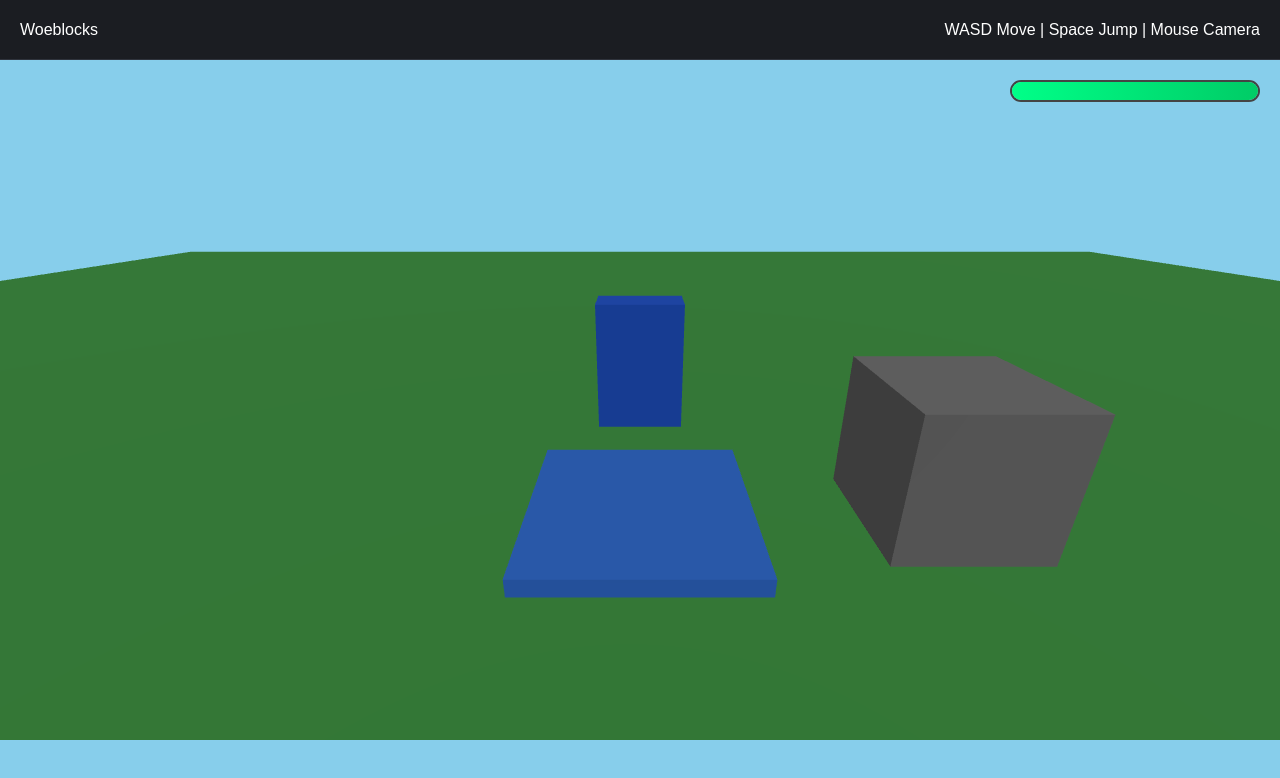
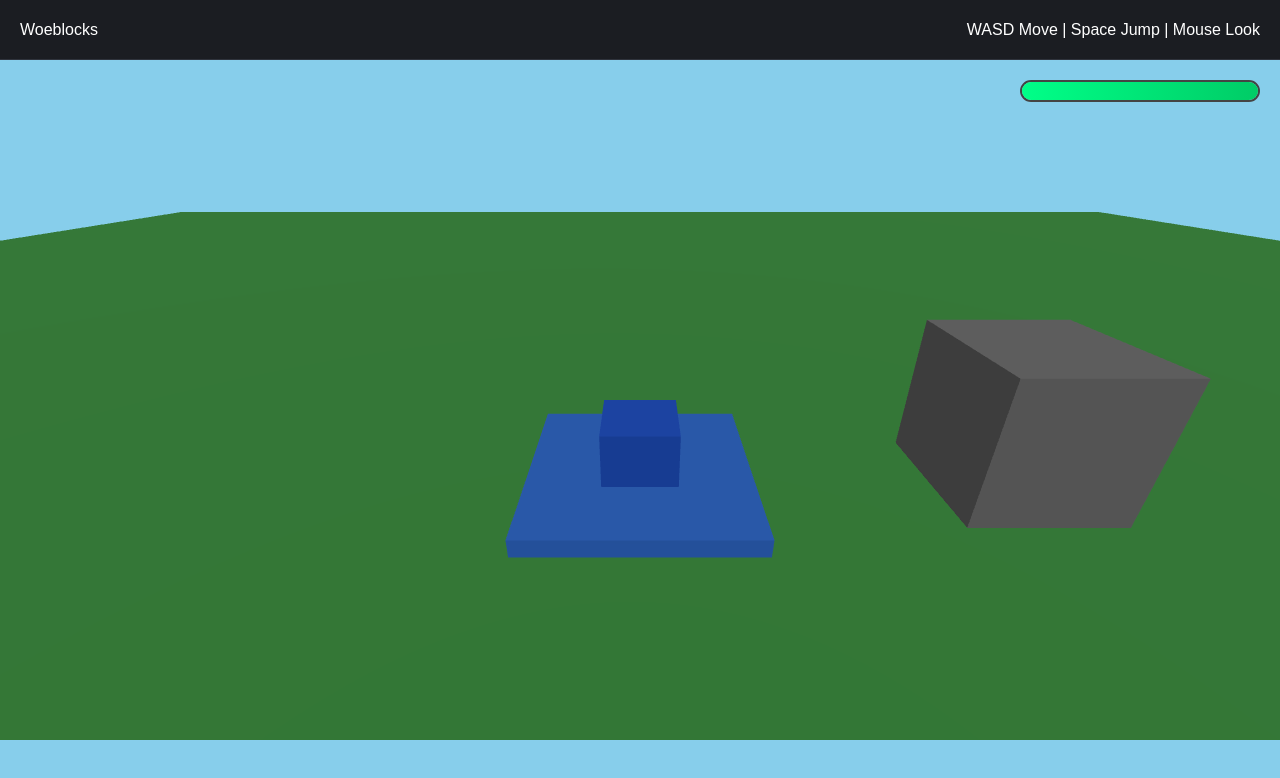
Before and after one commit to steamerek7/WoeblocksPlayer, a plain HTML site: page ui/launcher/homepage/GamePage.html in a window 1280 px wide. Drawn offline with nearby package versions, Linux system fonts and the light colour scheme; animation ran at ten frames a second.

Commit message:
Update GamePage.html

```diff
--- a/ui/launcher/homepage/GamePage.html
+++ b/ui/launcher/homepage/GamePage.html
@@ -3,7 +3,7 @@
 <head>
 <meta charset="UTF-8">
 <meta name="viewport" content="width=device-width, initial-scale=1.0">
-<title>Woeblocks Engine</title>
+<title>Woeblocks Engine Fixed</title>
 
 <style>
 
@@ -31,15 +31,15 @@ body{
     align-items:center;
     justify-content:space-between;
     padding:0 20px;
+    color:white;
     z-index:10;
-    color:white;
 }
 
 .healthContainer{
     position:absolute;
     top:80px;
     right:20px;
-    width:250px;
+    width:240px;
     height:22px;
     background:#2b2b2b;
     border-radius:999px;
@@ -54,7 +54,7 @@ body{
     background:linear-gradient(to right,#00ff88,#00cc66);
 }
 
-canvas{ display:block; }
+canvas{display:block;}
 
 </style>
 </head>
@@ -63,7 +63,7 @@ canvas{ display:block; }
 
 <div class="topbar">
     <div>Woeblocks</div>
-    <div>WASD Move | Space Jump | Mouse Camera</div>
+    <div>WASD Move | Space Jump | Mouse Look</div>
 </div>
 
 <div class="healthContainer">
@@ -74,26 +74,37 @@ canvas{ display:block; }
 
 <script>
 
-/* ===================== SCENE ===================== */
+/* =========================
+   SCENE
+========================= */
 
 const scene = new THREE.Scene();
 scene.background = new THREE.Color(0x87ceeb);
 
-/* ===================== CAMERA ===================== */
+/* =========================
+   CAMERA
+========================= */
 
 const camera = new THREE.PerspectiveCamera(
-75, window.innerWidth/window.innerHeight, 0.1, 1000
+75,
+window.innerWidth/window.innerHeight,
+0.1,
+1000
 );
 
 camera.position.set(0,8,12);
 
-/* ===================== RENDERER ===================== */
+/* =========================
+   RENDERER
+========================= */
 
 const renderer = new THREE.WebGLRenderer({antialias:true});
-renderer.setSize(window.innerWidth, window.innerHeight);
+renderer.setSize(window.innerWidth,window.innerHeight);
 document.body.appendChild(renderer.domElement);
 
-/* ===================== LIGHT ===================== */
+/* =========================
+   LIGHT
+========================= */
 
 scene.add(new THREE.AmbientLight(0xffffff,0.6));
 
@@ -101,9 +112,11 @@ const sun = new THREE.DirectionalLight(0xffffff,1);
 sun.position.set(20,30,20);
 scene.add(sun);
 
-/* ===================== WORLD ===================== */
+/* =========================
+   WORLD OBJECTS
+========================= */
 
-function box(w,h,d,color,x,y,z,anchored=true){
+function createBox(w,h,d,x,y,z,color,anchored=true){
     const m = new THREE.Mesh(
         new THREE.BoxGeometry(w,h,d),
         new THREE.MeshStandardMaterial({color})
@@ -114,65 +127,63 @@ function box(w,h,d,color,x,y,z,anchored=true){
     return m;
 }
 
-const baseplate = box(120,1,120,0x4caf50,0,-0.5,0,true);
-const spawn = box(6,1,6,0x3b82f6,0,0,0,true);
-const pushBox = box(4,4,4,0x888888,8,2,0,false);
+const baseplate = createBox(120,1,120,0,-0.5,0,0x4caf50,true);
+const spawn = createBox(6,1,6,0,0,0,0x3b82f6,true);
+const pushBox = createBox(4,4,4,10,2,0,0x888888,false);
 
-/* ===================== PLAYER ===================== */
+/* =========================
+   PLAYER (TORSO ONLY)
+========================= */
 
-const player = new THREE.Group();
+const player = new THREE.Mesh(
+new THREE.BoxGeometry(2,3,2),
+new THREE.MeshStandardMaterial({color:0x2563eb})
+);
+
+player.position.set(0,2,0);
 scene.add(player);
 
-const body = new THREE.Mesh(
-new THREE.BoxGeometry(2,3,1),
-new THREE.MeshStandardMaterial({color:0x2563eb})
-);
-body.position.y = 4;
-player.add(body);
-
-player.position.set(0,2,0);
-
-/* ===================== INPUT ===================== */
+/* =========================
+   INPUT
+========================= */
 
 const keys = {};
 window.addEventListener("keydown",e=>keys[e.key.toLowerCase()]=true);
 window.addEventListener("keyup",e=>keys[e.key.toLowerCase()]=false);
 
-/* ===================== PHYSICS ===================== */
-
-let velY = 0;
-const gravity = -0.02;
-let grounded = false;
-
-/* ===================== CAMERA ===================== */
+/* =========================
+   CAMERA ROTATION
+========================= */
 
 let camRot = 0;
 window.addEventListener("mousemove",e=>{
 camRot -= e.movementX * 0.002;
 });
 
-/* ===================== COLLISION ===================== */
+/* =========================
+   PHYSICS
+========================= */
 
-function collide(a,b){
+let velY = 0;
+const gravity = -0.02;
+let grounded = false;
 
-return (
-Math.abs(a.position.x-b.position.x) < (aSize(a)+b.userData.w)/2 &&
-Math.abs(a.position.z-b.position.z) < (aSize(a)+b.userData.d)/2 &&
-Math.abs(a.position.y-b.position.y) < (aSizeY(a)+b.userData.h)/2
-);
+/* =========================
+   CONSTANTS
+========================= */
 
-}
+const PLAYER_H = 3;
+const PLAYER_W = 2;
 
-function aSize(a){ return 2; }
-function aSizeY(a){ return 3; }
-
-/* ===================== UPDATE ===================== */
+/* =========================
+   ANIMATE
+========================= */
 
 function animate(){
 
 requestAnimationFrame(animate);
 
-/* MOVE INPUT */
+/* INPUT */
 
 let mx=0,mz=0;
 
@@ -181,7 +192,7 @@ if(keys["s"]) mz++;
 if(keys["a"]) mx--;
 if(keys["d"]) mx++;
 
-/* CAMERA RELATIVE */
+/* CAMERA RELATIVE MOVE */
 
 const sin=Math.sin(camRot);
 const cos=Math.cos(camRot);
@@ -189,16 +200,13 @@ const cos=Math.cos(camRot);
 const fx = mx*cos - mz*sin;
 const fz = mz*cos + mx*sin;
 
-/* MOVE HORIZONTAL */
+/* MOVE */
+
+const oldX = player.position.x;
+const oldZ = player.position.z;
 
 player.position.x += fx * 0.15;
 player.position.z += fz * 0.15;
-
-/* SMOOTH TURN */
-
-if(mx||mz){
-player.rotation.y += (Math.atan2(fx,fz)-player.rotation.y)*0.2;
-}
 
 /* JUMP */
 
@@ -212,23 +220,29 @@ grounded = false;
 velY += gravity;
 player.position.y += velY;
 
-/* FLOOR DETECTION (NO TELEPORT JITTER) */
+/* COLLISION */
 
 grounded = false;
 
-const objects=[baseplate,spawn,pushBox];
+const objects = [baseplate,spawn,pushBox];
 
 for(let o of objects){
 
 const top = o.position.y + o.userData.h/2;
 
-const onTop =
+/* XZ CHECK */
+const inX =
 player.position.x > o.position.x - o.userData.w/2 &&
-player.position.x < o.position.x + o.userData.w/2 &&
+player.position.x < o.position.x + o.userData.w/2;
+
+const inZ =
 player.position.z > o.position.z - o.userData.d/2 &&
 player.position.z < o.position.z + o.userData.d/2;
 
-if(onTop && player.position.y <= top + 0.1 && velY <= 0){
+/* ONLY LAND WHEN FALLING */
+const falling = velY <= 0;
+
+if(inX && inZ && falling && player.position.y <= top){
 
     player.position.y = top;
     velY = 0;
@@ -236,11 +250,23 @@ grounded = true;
 
 }
 
-/* PUSH BOX */
+/* PUSH ONLY ON SIDE (NOT TOP) */
+const onTop =
+Math.abs(player.position.y - top) < 0.3;
 
-if(!o.userData.anchored && onTop){
+if(!o.userData.anchored && !onTop){
     o.position.x += fx * 0.1;
     o.position.z += fz * 0.1;
+}
+
+/* BLOCK WALL CLIP */
+if(o.userData.anchored && o !== baseplate && o !== spawn){
+
+    if(inX && inZ && !falling){
+        player.position.x = oldX;
+        player.position.z = oldZ;
+    }
+
 }
 
 }
@@ -249,16 +275,20 @@ o.position.z += fz * 0.1;
 
 if(player.position.y < -30){
     player.position.set(0,5,0);
-velY=0;
+    velY = 0;
 }
 
-/* CAMERA FOLLOW */
+/* CAMERA */
 
 camera.position.x = player.position.x + Math.sin(camRot)*12;
 camera.position.z = player.position.z + Math.cos(camRot)*12;
 camera.position.y = player.position.y + 8;
 
-camera.lookAt(player.position.x, player.position.y+3, player.position.z);
+camera.lookAt(
+player.position.x,
+player.position.y + 2,
+player.position.z
+);
 
 /* RENDER */
 
@@ -268,10 +298,12 @@ renderer.render(scene,camera);
 
 animate();
 
-/* ===================== RESIZE ===================== */
+/* =========================
+   RESIZE
+========================= */
 
 window.addEventListener("resize",()=>{
-camera.aspect=innerWidth/innerHeight;
+camera.aspect = innerWidth/innerHeight;
 camera.updateProjectionMatrix();
 renderer.setSize(innerWidth,innerHeight);
 });
```
Lines whose indentation alone changed are shown as unchanged.
